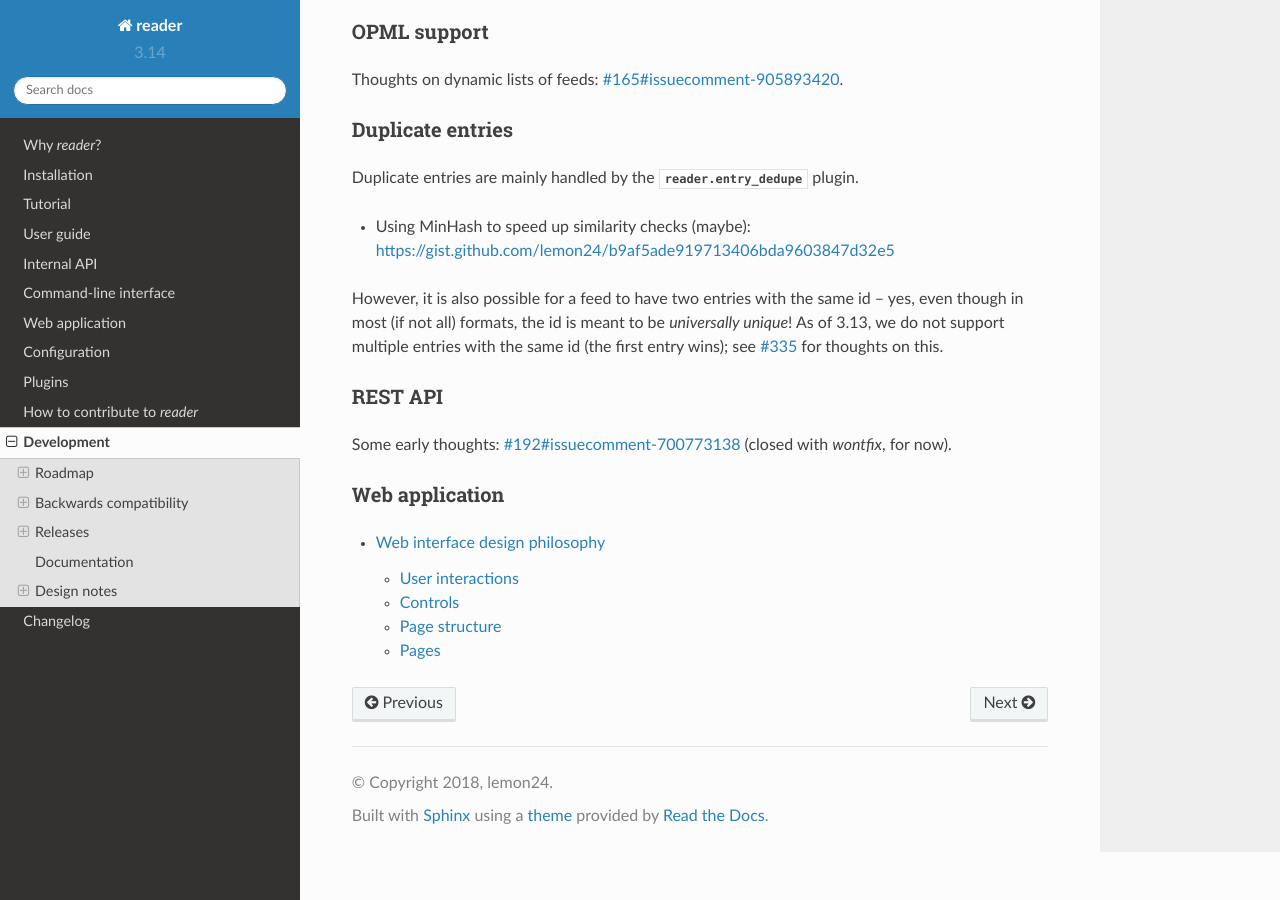
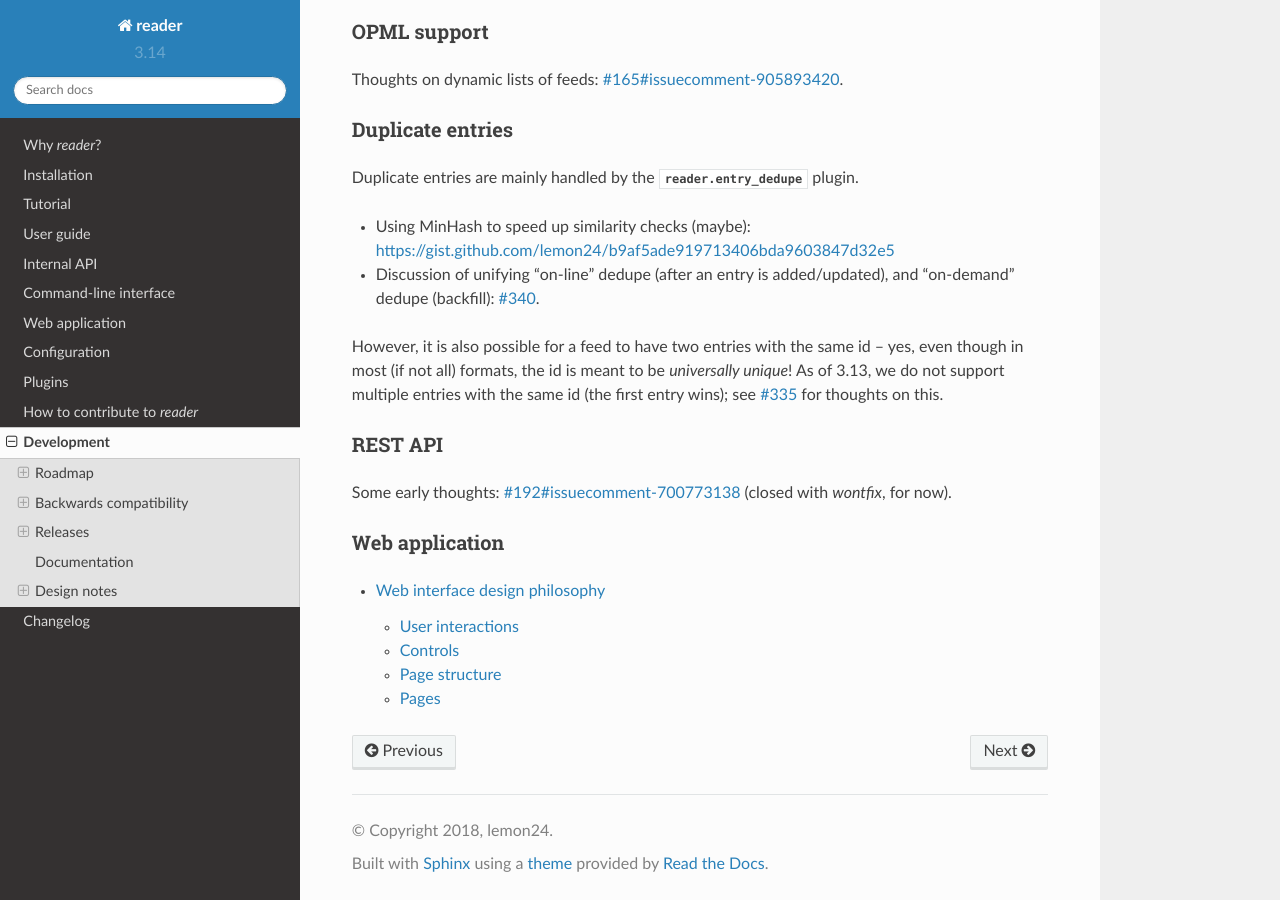
Before and after one commit to Alcides1123/reader, a Sphinx documentation site: the page built from docs/dev.rst, in a window 1280 px wide and 900 px high, scrolled down 12160 px. Built offline with Sphinx 7.4.7 and the Read the Docs theme 2.0.0, drawn with Linux system fonts in a browser that asks for light colours; pages that are not in the unit, such as notebooks, are missing from menus.

Commit message:
Dev notes for #340.

```diff
--- a/docs/dev.rst
+++ b/docs/dev.rst
@@ -721,6 +721,8 @@ Duplicate entries
 Duplicate entries are mainly handled by the :mod:`reader.entry_dedupe` plugin.
 
 * Using MinHash to speed up similarity checks (maybe): https://gist.github.com/lemon24/b9af5ade919713406bda9603847d32e5
+* Discussion of unifying "on-line" dedupe (after an entry is added/updated),
+  and "on-demand" dedupe (backfill): :issue:`340`.
 
 However, it is also possible for a feed to have two entries with the same id
 – yes, even though in most (if not all) formats,
```
